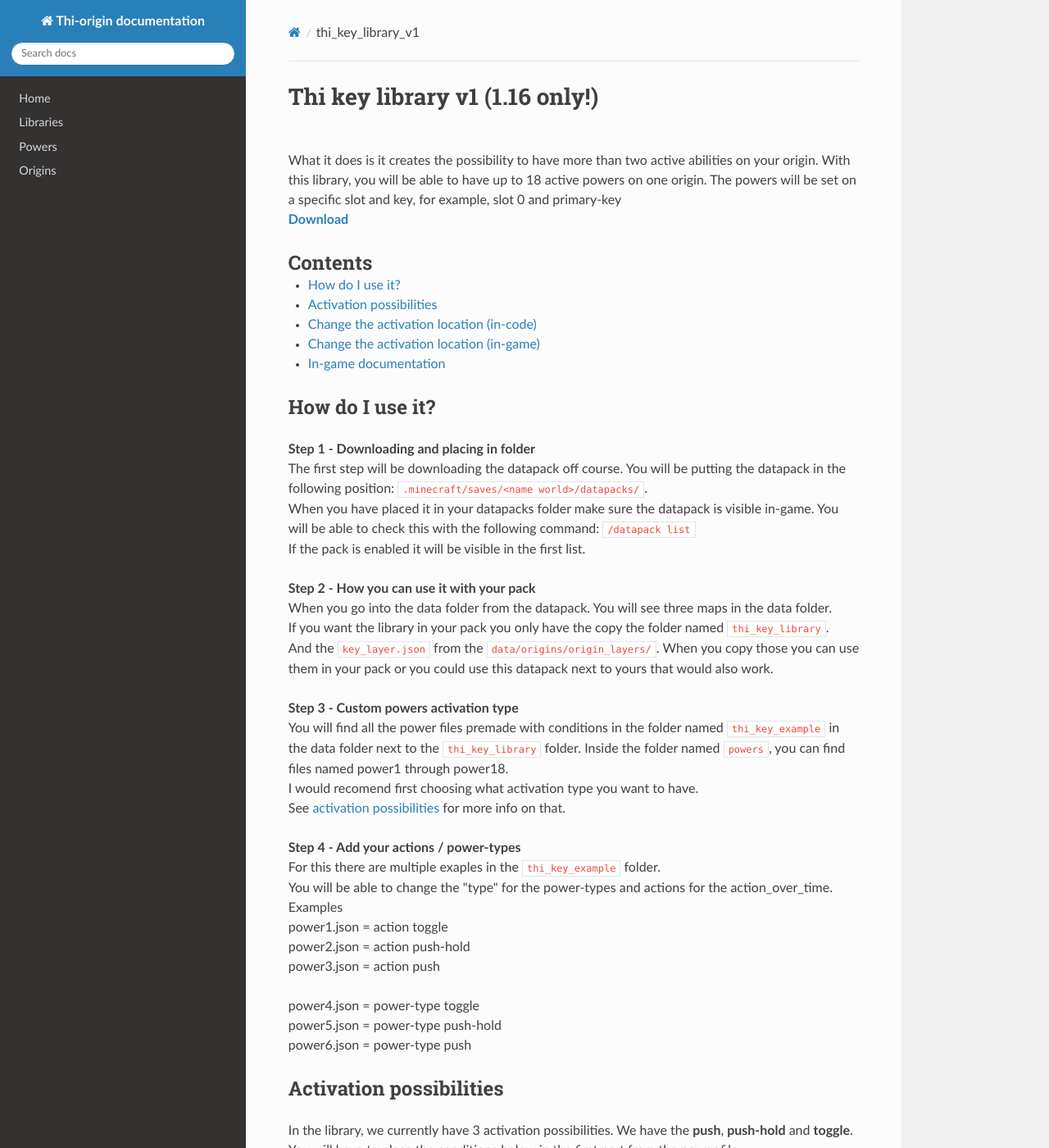
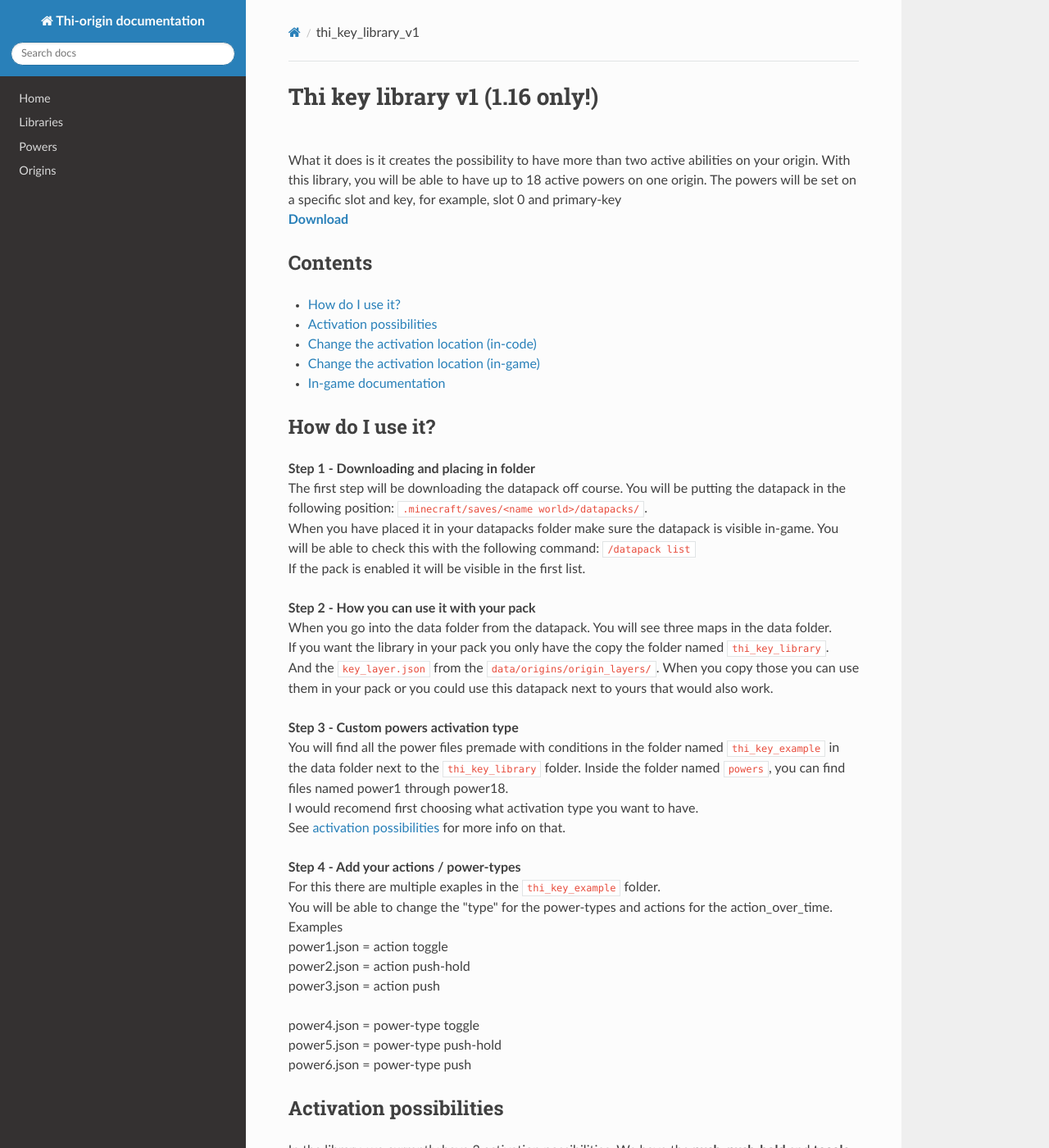
Before and after one commit to MisionThi/thi-origins-stuff, an MkDocs documentation site: the page built from docs/libraries/thi_key_lib_v1/doc.md, in a window 1280 px wide and 1400 px high. Shown: the whole window at 82% size. Built offline with MkDocs 1.6.1, drawn with Linux system fonts in a browser that asks for light colours; nearby versions of some CDN libraries.

Commit message:
css test

```diff
--- a/docs/assets/extra.css
+++ b/docs/assets/extra.css
@@ -1,3 +1,3 @@
-#contents.b-m{
+.b-m{
   margin-bottom: 0px;
 }
```
Also changed, not shown: site/css/theme_extra.css.
